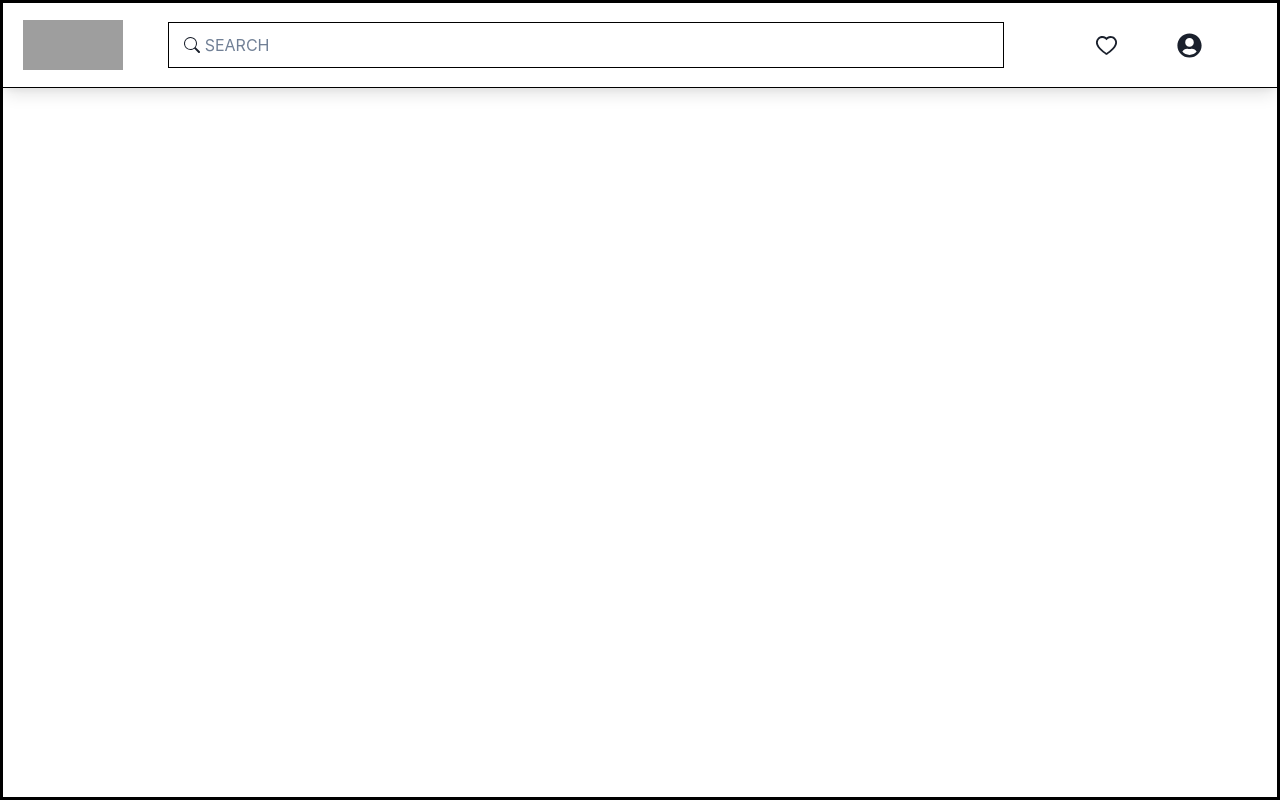
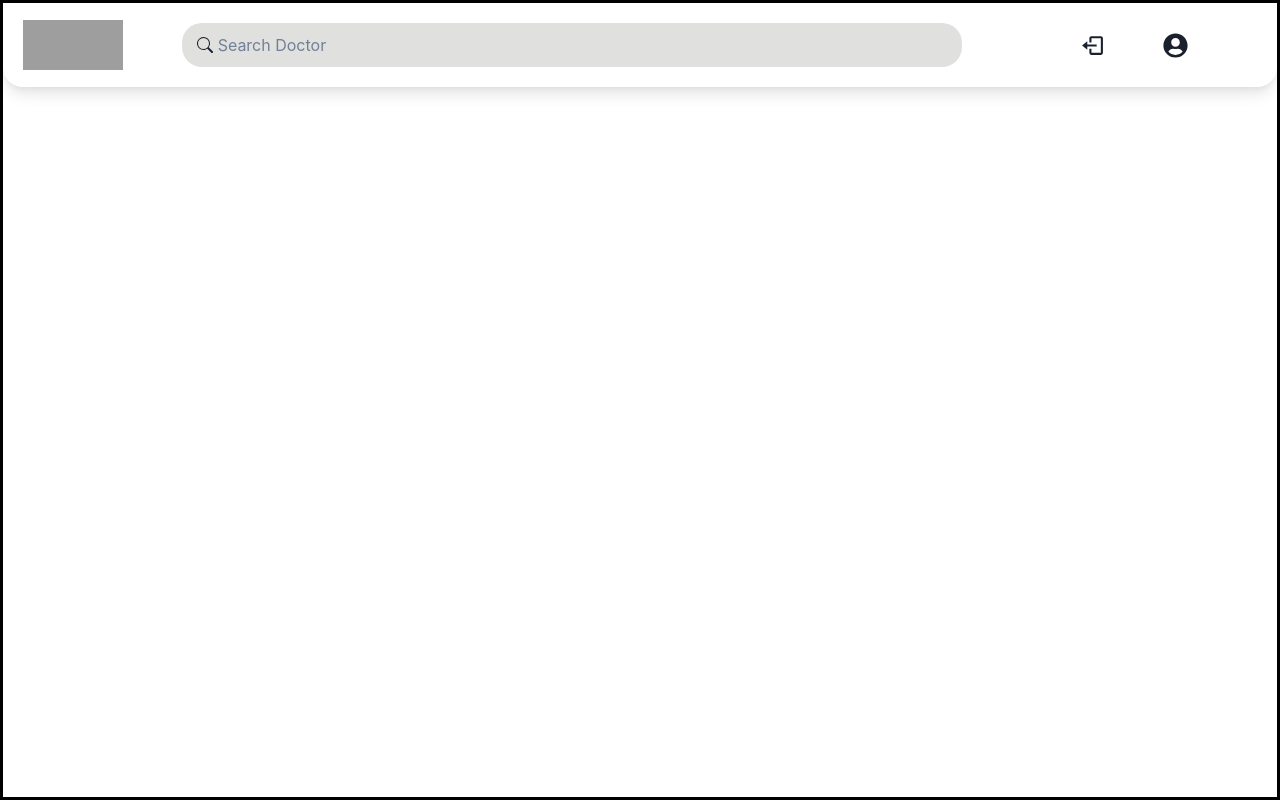
Before and after one commit to Ashutosh5333/Doctor_management_system, a React (Create React App) app in the folder Client/: page /doctordash in a window 1280 px wide. Built offline with nearby package versions, Linux system fonts and the light colour scheme.

Commit message:
updated css

```diff
--- a/Client/src/Admin/AdminLogin.jsx
+++ b/Client/src/Admin/AdminLogin.jsx
@@ -9,11 +9,8 @@ import {
   InputGroup,
   InputRightElement,
   Stack,
-  Text,
-  VStack,
-  useColorModeValue,
-  useToast,
-} from "@chakra-ui/react";
+  Text,  VStack,  useColorModeValue,
+  useToast,} from "@chakra-ui/react";
 import { ViewIcon, ViewOffIcon } from "@chakra-ui/icons";
 import { useDispatch } from "react-redux";
 import { useNavigate } from "react-router-dom";
--- a/Client/src/pages/Login.jsx
+++ b/Client/src/pages/Login.jsx
@@ -13,7 +13,6 @@ import {
   useToast,
 } from "@chakra-ui/react";
 import { Link } from "react-router-dom";
-import { EmailIcon, UnlockIcon, ViewIcon, ViewOffIcon } from "@chakra-ui/icons";
 
 import { useNavigate } from "react-router-dom";
 import loginlogo from "../Images/loginlogo.jpg";
@@ -105,9 +104,12 @@ const Login = () => {
             </Text>
 
             <Box
-             mt="5"
+
               display="flex"
               justifyContent={"space-around"}
+              w="30vw"
+              m="auto"
+              mt="5"
             >
               <Box>
                 <Image
--- a/Client/src/pages/Signup.jsx
+++ b/Client/src/pages/Signup.jsx
@@ -167,7 +167,11 @@ const Signup = () => {
               </VStack>
 
 
-          <Box mt="5" display="flex" justifyContent={"space-around"}>
+          <Box display="flex" justifyContent={"space-around"}
+            w="30vw"
+              m="auto"
+              mt="5"
+          >
             <Box>
               <Image
                 w="50px"
--- a/Client/src/pages/UserNavbar.jsx
+++ b/Client/src/pages/UserNavbar.jsx
@@ -1,23 +1,32 @@
-import { Box, Flex,Text, Image, Input, IconButton, Tooltip, useDisclosure } from '@chakra-ui/react'
+import { Box, Flex,Text, Image, Input, IconButton, Tooltip, useDisclosure,  } from '@chakra-ui/react'
+import {
+  Drawer,
+  DrawerBody,
+  DrawerFooter,
+  DrawerHeader,
+  DrawerOverlay,
+  DrawerContent,
+  DrawerCloseButton,
+} from '@chakra-ui/react'
 import React from 'react'
 import {Link} from "react-router-dom"
 import { HamburgerIcon, CloseIcon} from '@chakra-ui/icons';
 import {FaUserCircle} from "react-icons/fa"
-import {BsCartCheck, BsSearch} from "react-icons/bs"
+import {BsSearch} from "react-icons/bs"
 import {BiLogIn,BiLogOut} from "react-icons/bi"
-import {AiOutlineHeart} from "react-icons/ai"
+
 
 const UserNavbar = () => {
-
-    const { isOpen, onOpen, onClose } = useDisclosure()
+const { isOpen, onOpen, onClose } = useDisclosure()
     const btnRef = React.useRef()
-
 
   return (
     <>
     <Box  >
 
-      <Box px={4} mb={20} className='ChackraNavBar' shadow='lg' borderBottom={{base : '0px', md :'1px solid black'}} padding='10px'>
+      <Box  px={4} mb={20} shadow='lg' borderBottom={{base : '0px', md :'0px'}} padding='10px'
+      borderRadius={"20"}
+      >
           <Flex h={16} alignItems={'center'} justifyContent={'space-between'}>
             <IconButton color='black' size='md' bg='white' icon={isOpen ? <CloseIcon /> : <HamburgerIcon fontSize='30px'/>} aria-label='Open Menu' display={{ md: 'none' }} onClick={isOpen ? onClose : onOpen}/>
 
@@ -28,20 +37,34 @@ const UserNavbar = () => {
               <Flex as={'nav'} spacing={4} display={{ base: 'none', md: 'flex' }} gap='10px' w={{base : '', md : '90%', lg : '95%'}} justifyContent='space-around' alignItems='center' padding='10px'>
 
 
-               <Flex width={{base : '0', md : '60%', lg :'75%'}} border={'1px solid black'} padding='5px' alignItems='center'>
+               <Flex width={{base : '0', md : '60%', lg :'70%'}}
+                  borderRadius={"20"}   bg="#e0e0de"
+                padding='5px' alignItems='center'>
                 <Text ml='10px'><BsSearch/></Text>
-                <Input borderRadius='10px' border='0px' placeholder='SEARCH' variant="unstyled" padding='5px'/>
+                <Input borderRadius='10px' border='0px' placeholder='Search Doctor' variant="unstyled" padding='5px'/>
                </Flex>
 
                <Flex width={{base : "", md  : '25%', lg :'15%'}} justifyContent='space-around' fontSize='25px'>
-               <Tooltip bg='#CBD5E0' color='black' ><Link><Text><AiOutlineHeart/></Text></Link></Tooltip>
-
-              <Tooltip bg='#CBD5E0' color='black' ><Link><Text><FaUserCircle/></Text></Link></Tooltip>
+               <Tooltip bg='#CBD5E0' color='black' label="login" ><Link><Text><BiLogOut/></Text></Link></Tooltip>
+              <Tooltip bg='#CBD5E0' color='black' label="Profile"><Link><Text><FaUserCircle/></Text></Link></Tooltip>
               </Flex>
               </Flex>
           </Flex>
 
         </Box>
+
+{/*
+      <Drawer placement={"bottom"} onClose={onClose} isOpen={isOpen}>
+        <DrawerOverlay />
+        <DrawerContent>
+          <DrawerHeader borderBottomWidth='1px'>Basic Drawer</DrawerHeader>
+          <DrawerBody>
+
+          </DrawerBody>
+        </DrawerContent>
+      </Drawer> */}
+
+
 
     </Box>
 
```
Also changed, not shown: Client/src/pages/Customdashboard.jsx (added, +12 -0 lines).
